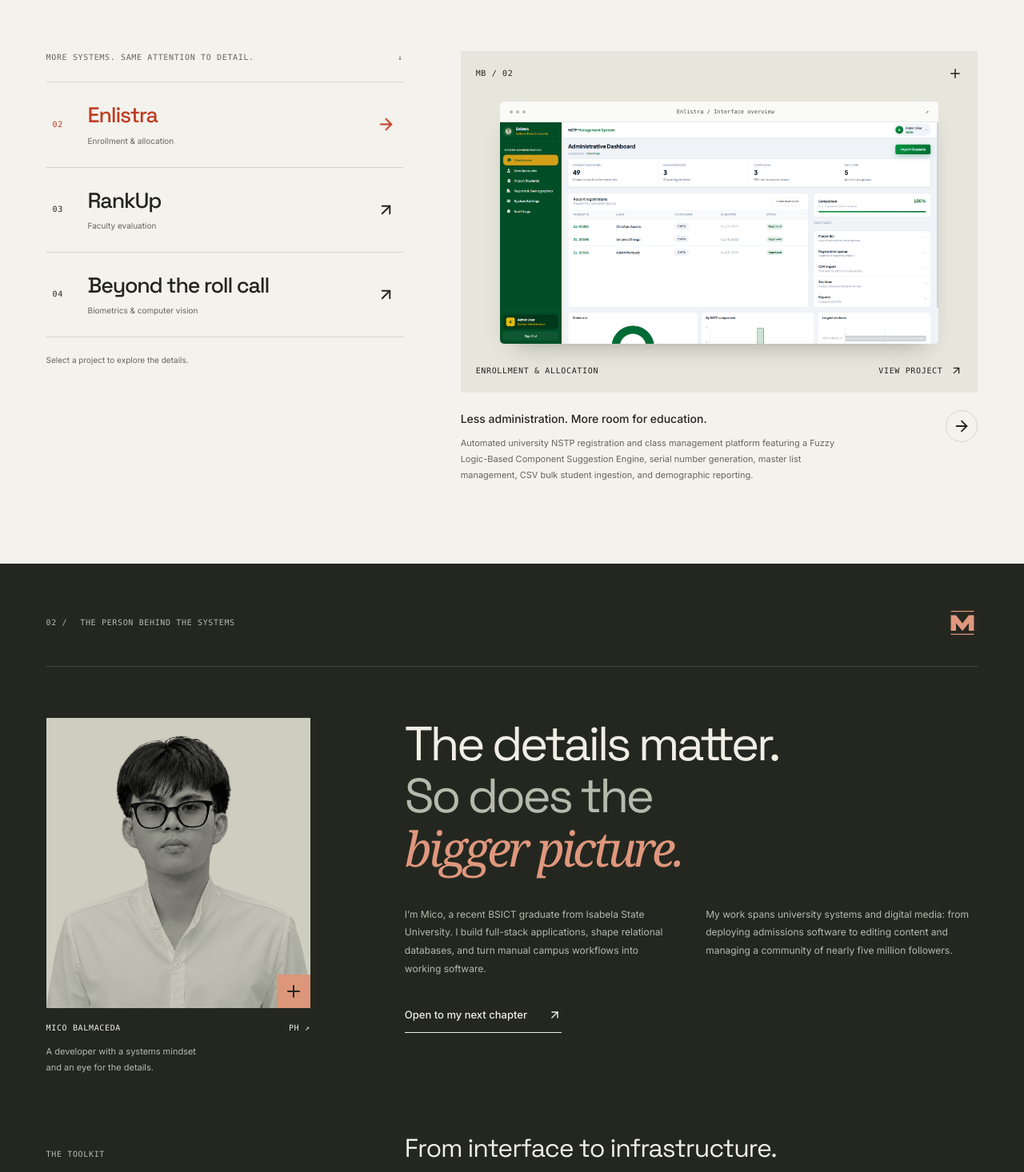
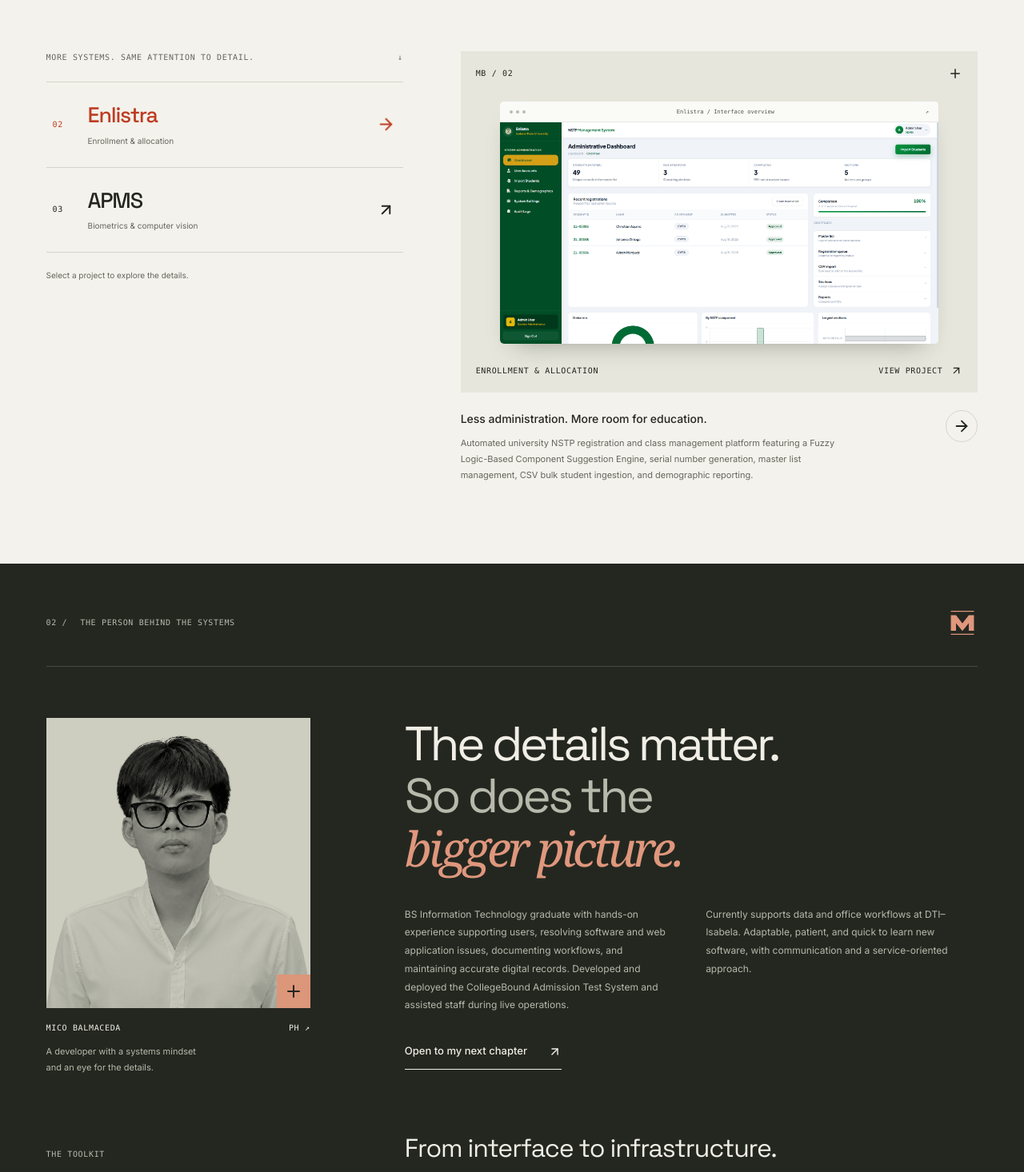
Before and after one commit to mementoocim/portfolioMico, a Next.js app: page / in a window 1280 px wide. Shown: the part 1272-2738 px from the top of the page at 80% size. Built offline with nearby package versions, Linux system fonts and the light colour scheme.

Commit message:
Update profile bio and replace biometrics project details with APMS attendance

```diff
--- a/components/portfolio/Profile.tsx
+++ b/components/portfolio/Profile.tsx
@@ -47,14 +47,15 @@ export function Profile() {
             </h2>
             <div className="bio-columns">
               <p>
-                I’m Mico, a recent BSICT graduate from Isabela State University. I build full-stack
-                applications, shape relational databases, and turn manual campus workflows into
-                working software.
+                BS Information Technology graduate with hands-on experience supporting users,
+                resolving software and web application issues, documenting workflows, and
+                maintaining accurate digital records. Developed and deployed the CollegeBound
+                Admission Test System and assisted staff during live operations.
               </p>
               <p>
-                My work spans university systems and digital media: from deploying admissions
-                software to editing content and managing a community of nearly five million
-                followers.
+                Currently supports data and office workflows at DTI–Isabela. Adaptable, patient,
+                and quick to learn new software, with communication and a service-oriented
+                approach.
               </p>
             </div>
             <a className="text-link" href="#contact">
--- a/data/portfolioData.ts
+++ b/data/portfolioData.ts
@@ -84,29 +84,15 @@ export const PROJECTS: ProjectData[] = [
     tags: ["PHP", "MySQL", "Fuzzy Logic", "Tailwind CSS", "Algorithm", "Sectioning"],
   },
   {
-    id: "rankup-system",
-    shortTitle: "RankUp",
-    category: "Faculty evaluation",
-    summary: "Turning student feedback into a clearer picture.",
-    title: "RankUp: Digital Faculty Evaluation System",
-    type: "Institutional Performance System",
-    image: "/images/projects/rankup-system.jpg",
-    imageWidth: 1376,
-    imageHeight: 768,
-    description:
-      "Performance evaluation portal with automated rubric calculation, analytics dashboard, role-based administrative reporting, and anonymized student feedback.",
-    tags: ["Full-Stack Web", "MySQL", "Role-Based Access"],
-  },
-  {
     id: "biometrics-system",
-    shortTitle: "Beyond the roll call",
+    shortTitle: "APMS",
     category: "Biometrics & computer vision",
     summary: "A more seamless way to show up and check in.",
     title: "Biometric & Facial Recognition Attendance System",
     type: "Computer Vision & Hardware Integration",
-    image: "/images/projects/biometrics-system.jpg",
-    imageWidth: 1376,
-    imageHeight: 768,
+    image: "/images/projects/apms-attendance.png",
+    imageWidth: 1817,
+    imageHeight: 866,
     description:
       "Contactless automated attendance system integrating camera facial recognition feeds with fingerprint biometric sensors for real-time student verification and access logging.",
     tags: ["Computer Vision", "Biometrics", "MySQL", "Hardware Integration"],
```
Also changed, not shown: public/images/projects/apms-attendance.png (added).
